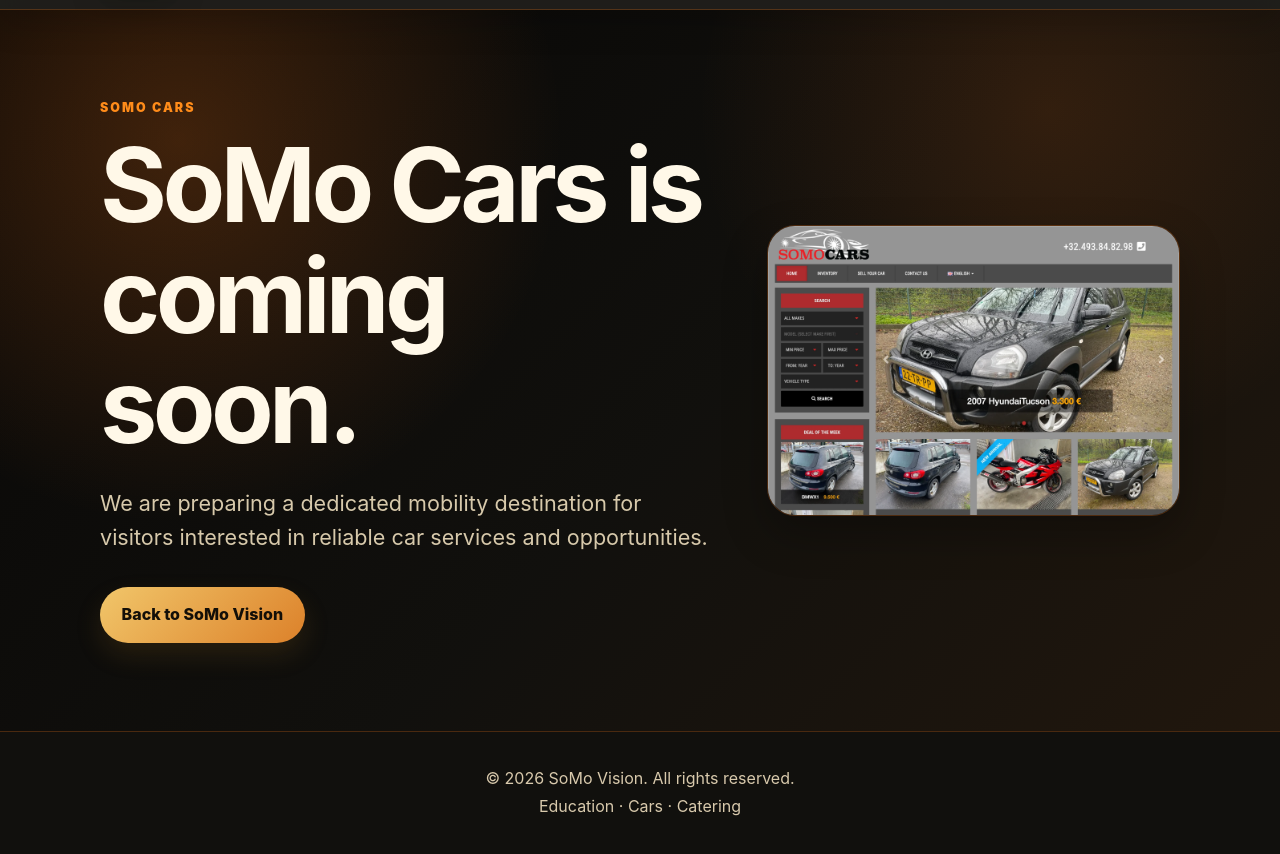
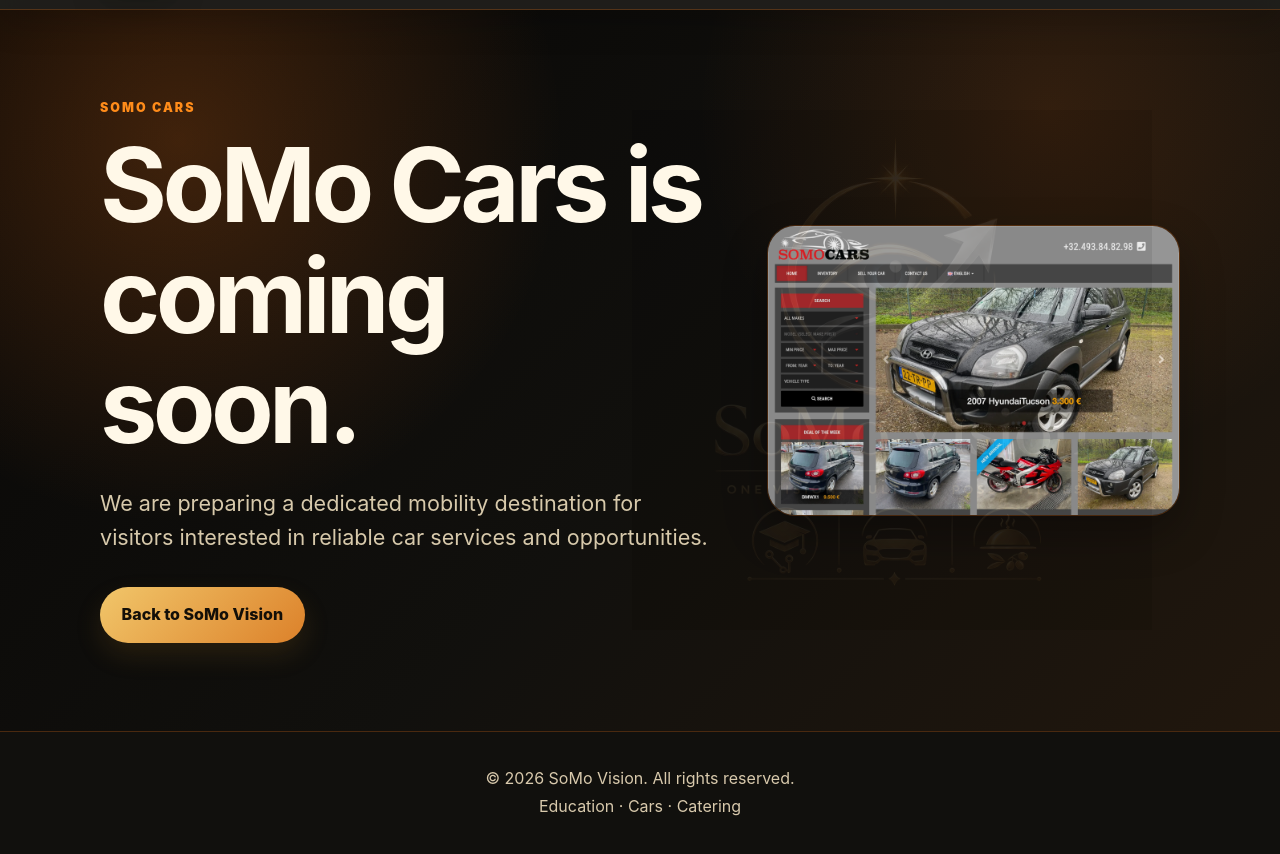
Before and after one commit to somo-souabi/SoMo-Vision-website, a plain HTML site: page somocars.html in a window 1280 px wide. Shown: the part 91-945 px from the top of the page. Drawn offline with Linux system fonts and the light colour scheme.

Commit message:
Use logo watermark in hero section

```diff
--- a/styles.css
+++ b/styles.css
@@ -127,11 +127,32 @@
 }
 
 .hero {
+  position: relative;
   min-height: 70vh;
   display: grid;
   grid-template-columns: minmax(0, 1.2fr) minmax(280px, 0.8fr);
   align-items: center;
   gap: 3rem;
+  isolation: isolate;
+}
+
+.hero::before {
+  position: absolute;
+  inset: 0;
+  z-index: 0;
+  content: "";
+  background-image: url("images/somovision-logo.webp");
+  background-repeat: no-repeat;
+  background-position: right 8% center;
+  background-size: min(520px, 55vw);
+  opacity: 0.08;
+  pointer-events: none;
+}
+
+.hero-content,
+.hero-stats {
+  position: relative;
+  z-index: 1;
 }
 
 .eyebrow {
@@ -527,6 +548,12 @@
     min-height: auto;
   }
 
+  .hero::before {
+    background-position: center 18%;
+    background-size: min(360px, 72vw);
+    opacity: 0.055;
+  }
+
   .businesses {
     padding: 3.5rem 1.25rem;
   }
@@ -559,6 +586,11 @@
     padding-right: 1rem;
   }
 
+  .hero::before {
+    background-size: min(280px, 82vw);
+    opacity: 0.045;
+  }
+
   .card-content,
   .contact-form {
     padding: 1.15rem;
```
